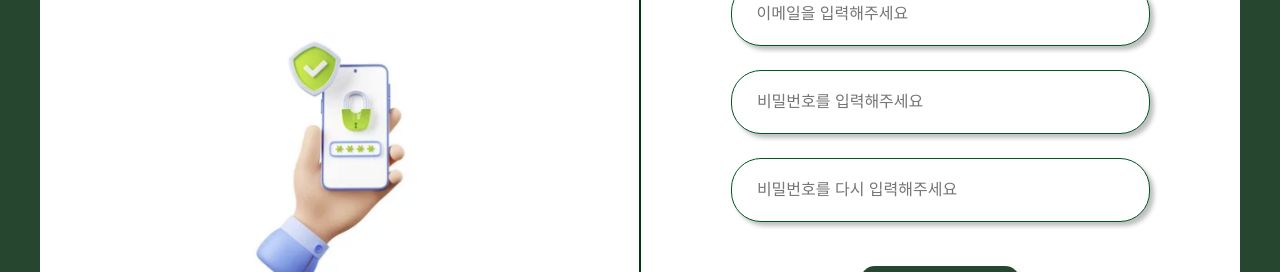
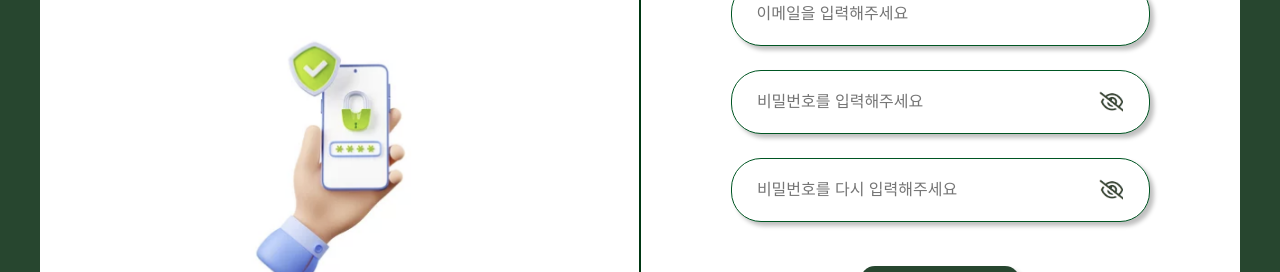
Before and after one commit to kody-gsm/Gni-client, a React (Create React App) app: page /signup in a window 1280 px wide. Shown: the part 296-568 px from the top of the page. Built offline with nearby package versions, Linux system fonts and the light colour scheme.

Commit message:
fix PasswordInput

```diff
--- a/src/pages/Signup/index.jsx
+++ b/src/pages/Signup/index.jsx
@@ -6,9 +6,7 @@ function Signup(props) {
   const [email, setEmail] = useState("");
   const [pw, setPw] = useState("");
   const [repw, setRepw] = useState("");
-  const [pwFocus, setPwFocus] = useState(false);
   const [view, setView] = useState(true);
-  const [rePwFocus, setRePwFocus] = useState(false);
   const [review, setReView] = useState(true);
 
   const clickSetView = () => {
@@ -55,22 +53,12 @@ function Signup(props) {
               onChange={(e) => {
                 setPw(e.target.value);
               }}
-              onFocus={() => {
-                setPwFocus(true);
-              }}
-              onBlur={() => {
-                setTimeout(() => {
-                  setPwFocus(false);
-                }, 93);
-              }}
             />
-            {pwFocus ? (
-              view ? (
+            {view ? (
               <S.PasswordNotView onClick={clickSetView} />
             ) : (
               <S.PasswordView onClick={clickSetView} />
-              )
-            ) : null}
+            )}
           </S.PasswordInputDiv>
           <S.PasswordInputDiv>
             <S.PasswordInput
@@ -81,25 +69,14 @@ function Signup(props) {
               onChange={(e) => {
                 setRepw(e.target.value);
               }}
-              onFocus={() => {
-                setRePwFocus(true);
-              }}
-              onBlur={() => {
-                setTimeout(() => {
-                  setRePwFocus(false);
-                }, 93);
-              }}
             />
-            {rePwFocus ? (
-              review ? (
+            {review ? (
               <S.PasswordNotView onClick={clickSetReView} />
             ) : (
               <S.PasswordView onClick={clickSetReView} />
-              )
-            ) : null}
+            )}
           </S.PasswordInputDiv>
-
-          <S.LoginButton >LOGIN</S.LoginButton>
+          <S.LoginButton>LOGIN</S.LoginButton>
         </S.SignupFormSection>
       </S.SignupSection>
     </>
```
Lines whose indentation alone changed are shown as unchanged.
